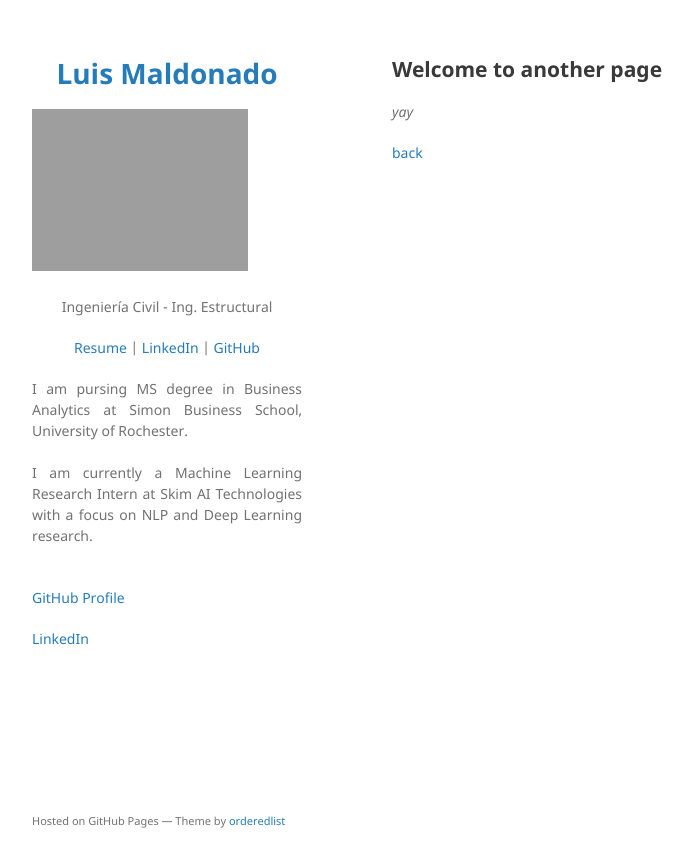
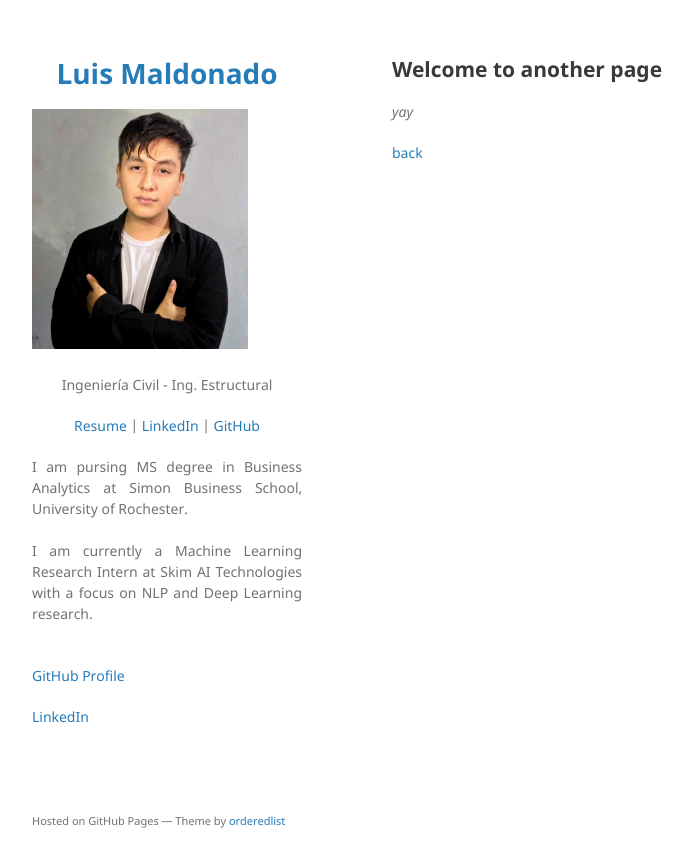
Before and after one commit to LuisMaldonado-py/LuisMaldonado-py.github.io, a Jekyll site: the page built from another-page.md, in a window 1280 px wide. Shown: the top 867 px of the page, without its empty margins (178-871 px from the left). Built offline with Jekyll 4.4.1, drawn with Linux system fonts in a browser that asks for light colours; our own code applies the rules of GitHub Pages for plain Markdown files.

Commit message:
Update _config.yml

```diff
--- a/_config.yml
+++ b/_config.yml
@@ -1,6 +1,6 @@
 title: <p align="center">Luis Maldonado</p>
 
-logo:  <p align="center">/assets/img/logo.jpeg</p>
+logo: /assets/img/logo.jpeg
 
 description: <p align="center">Ingeniería Civil - Ing. Estructural</p>
   <p align="center">
```
